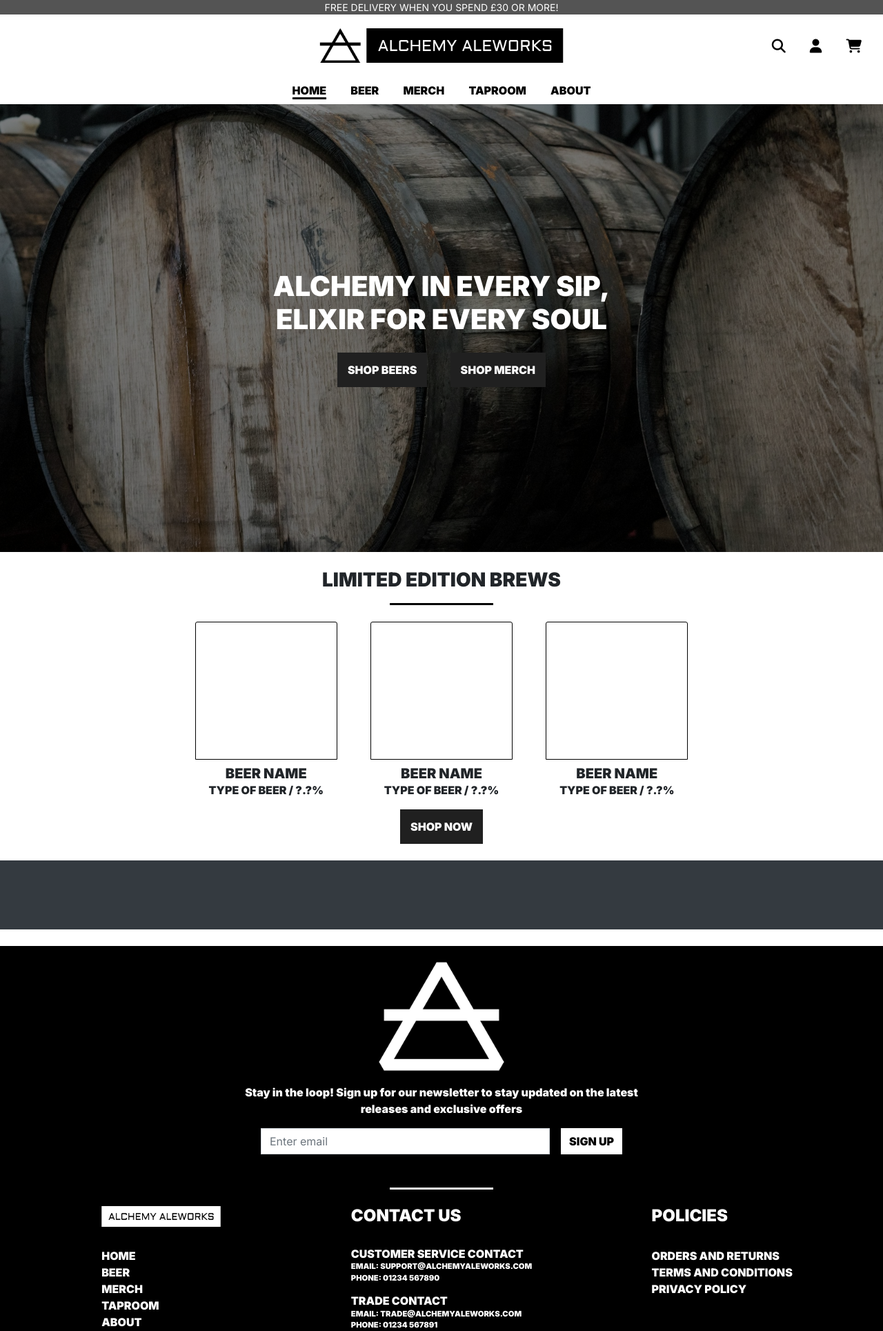
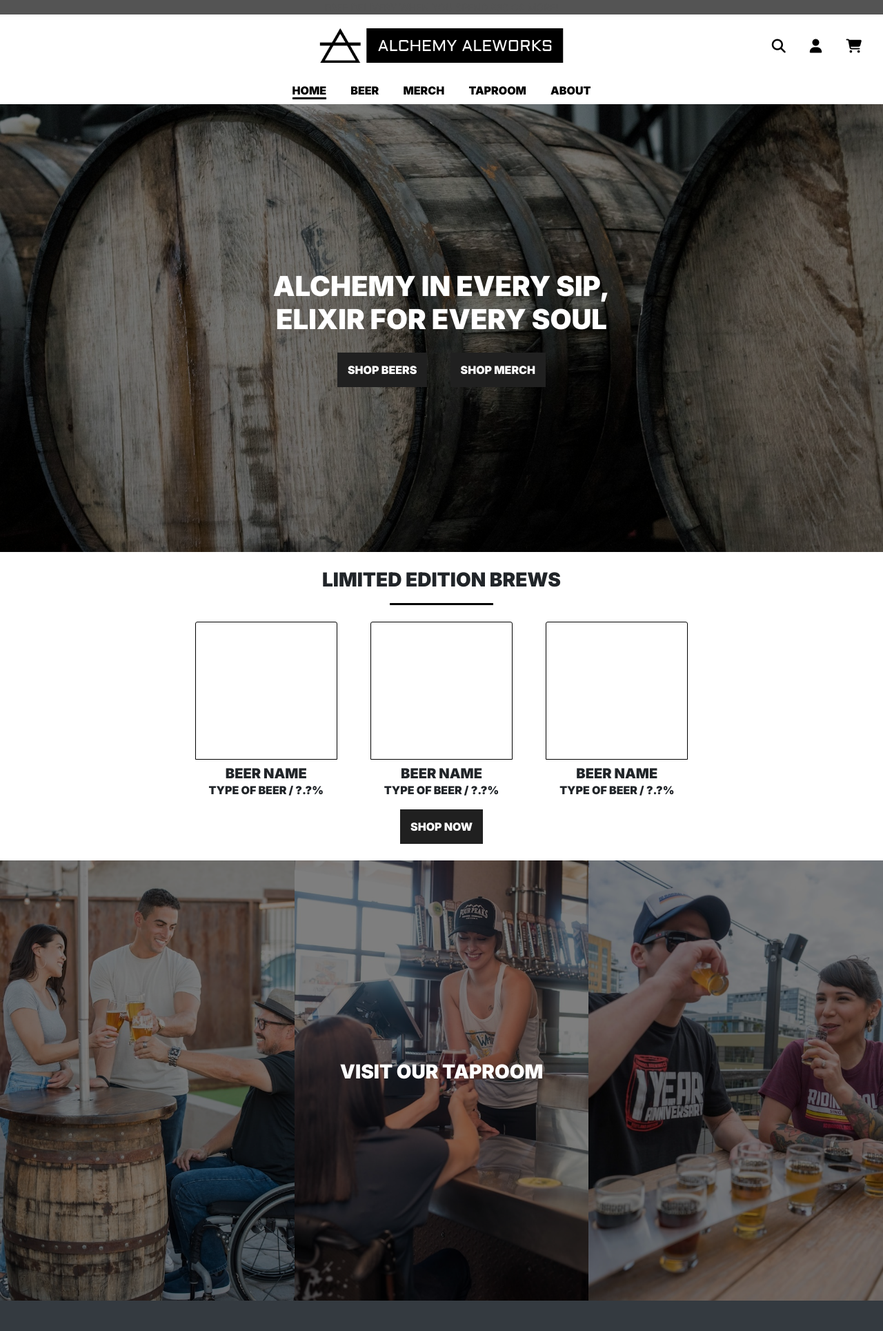
Before and after one commit to eddy-bryan/alchemy-aleworks, a Django app: page / in a window 1280 px wide. Shown: the top 1929 px of the page at 69% size. Run offline with Django 4.2, Linux system fonts and the light colour scheme; some libraries are stand-ins or nearby versions.

Commit message:
Added taproom section on home page

```diff
--- a/home/templates/home/index.html
+++ b/home/templates/home/index.html
@@ -46,5 +46,15 @@
   </div>
 </div>
 
+<div class="d-flex justify-content-center overflow-hidden position-relative height-fit-content" id="taproom-section">
+  <img src="/static/images/taproom/taproom1.jpg" alt="Taproom Image 1" class="h-100 d-none d-lg-inline-block col-lg-4 mx-0 px-0 taproom-image">
+  <img src="/static/images/taproom/taproom2.jpg" alt="Taproom Image 2" class="h-100 d-inline-block col-6 col-lg-4 mx-0 px-0 taproom-image">
+  <img src="/static/images/taproom/taproom3.jpg" alt="Taproom Image 3" class="h-100 d-inline-block col-6 col-lg-4 mx-0 px-0 taproom-image">
+  <div class="overlay position-absolute h-100 w-100"></div>
+  <div class="position-absolute text-center text-white text-uppercase col-12 col-lg-6" id="taproom-content">
+    <h3 class="mb-4"><a href="#" class="hover-gray text-white">Visit Our Taproom</a></h3>
+  </div>
+</div>
+
 <div class="bg-dark" style="height: 100px;"></div>
 {% endblock %}
--- a/static/css/base.css
+++ b/static/css/base.css
@@ -36,6 +36,7 @@
 
 #promo-banner {
     font-size: 14px;
+    background-color: #545454;
 }
 
 .navbar-brand img {
@@ -90,7 +91,7 @@
     height: calc(100vh - 151px);
 }
 
-#hero-image {
+#hero-image, .taproom-image {
     object-fit: cover;
 }
 
@@ -100,7 +101,7 @@
     background-color: rgba(0, 0, 0, 0.5);
 }
 
-#hero-content {
+#hero-content, #taproom-content {
     top: 50%;
     left: 50%;
     transform: translate(-50%, -50%);
@@ -114,8 +115,9 @@
 }
 
 /* Utility */
-.hover-gray {
-    background-color: #545454;
+.hover-gray:hover {
+    color: #545454 !important;
+    text-decoration: none;
 }
 
 .text-black {
@@ -172,6 +174,10 @@
     width: fit-content;
 }
 
+.height-fit-content {
+    height: fit-content;
+}
+
 /* XXL Screen Size */
 @media (min-width: 1440px) {
     #footer-menus, #site-info {
```
Also changed, not shown: static/images/taproom/taproom-hero.jpg (added), static/images/taproom/taproom1.jpg (added), static/images/taproom/taproom2.jpg (added), static/images/taproom/taproom3.jpg (added), static/images/taproom/taproom4.jpg (added), static/images/taproom/taproom5.jpg (added), static/images/taproom/taproom6.jpg (added).
